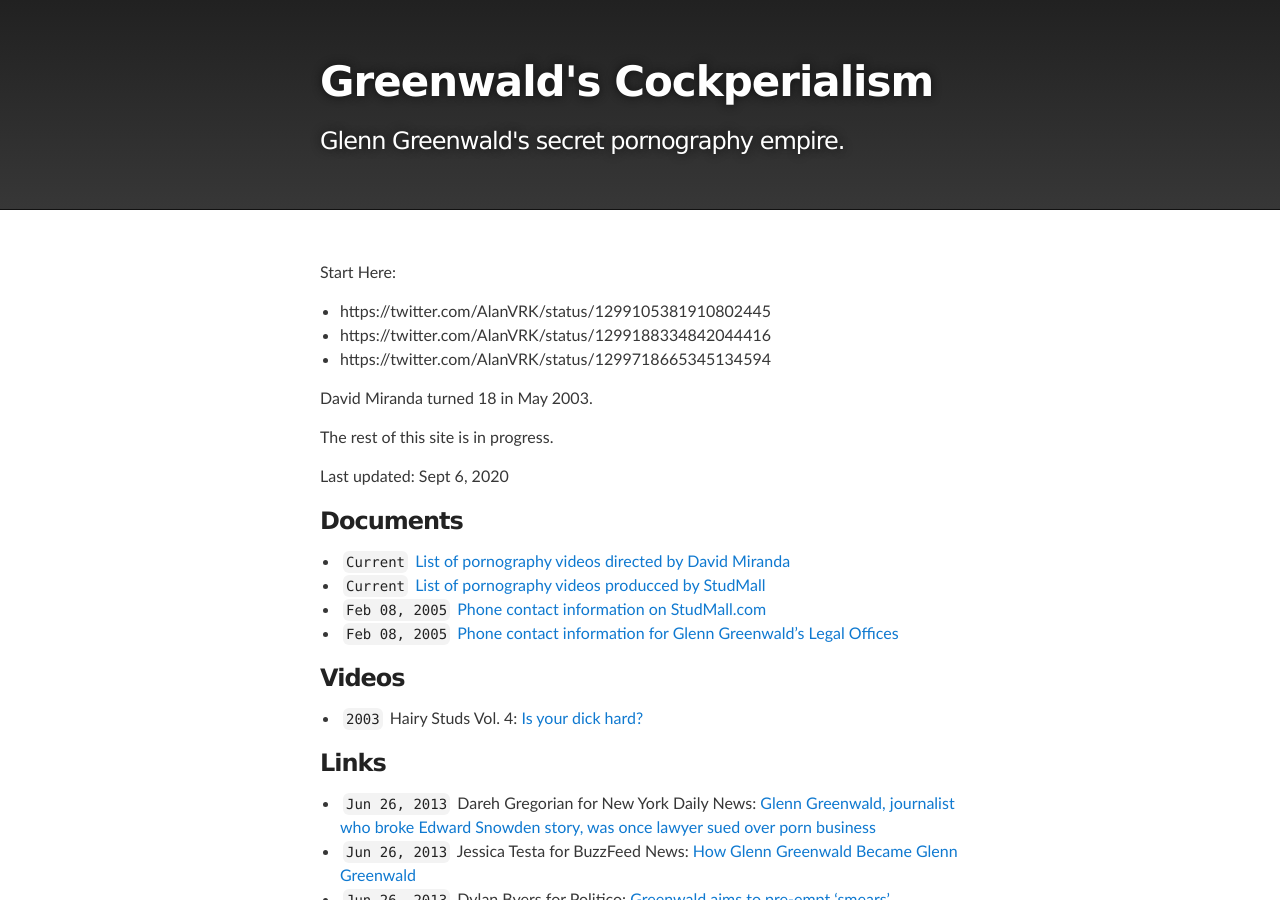
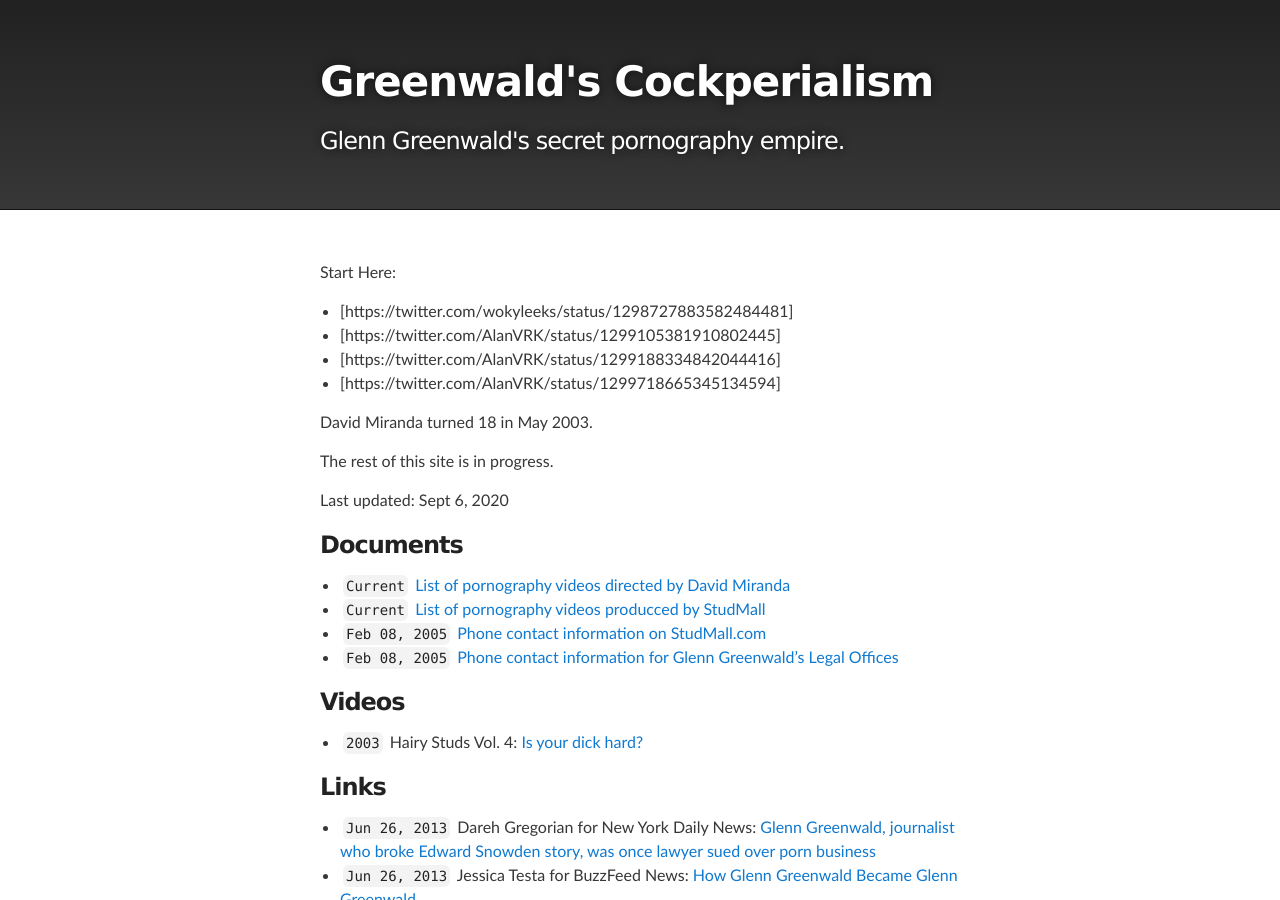
Before and after one commit to masternotions/masternotions.github.io, a Jekyll site: the page built from index.md, in a window 1280 px wide and 900 px high. Built offline with Jekyll 4.4.1, drawn with Linux system fonts in a browser that asks for light colours; part of the change alters nothing that is shown.

Commit message:
Update index.md

```diff
--- a/index.md
+++ b/index.md
@@ -5,9 +5,10 @@ layout: home
 
 Start Here:
 
-- https://twitter.com/AlanVRK/status/1299105381910802445
-- https://twitter.com/AlanVRK/status/1299188334842044416
-- https://twitter.com/AlanVRK/status/1299718665345134594
+- [https://twitter.com/wokyleeks/status/1298727883582484481]
+- [https://twitter.com/AlanVRK/status/1299105381910802445]
+- [https://twitter.com/AlanVRK/status/1299188334842044416]
+- [https://twitter.com/AlanVRK/status/1299718665345134594]
 
 David Miranda turned 18 in May 2003.
 
```
